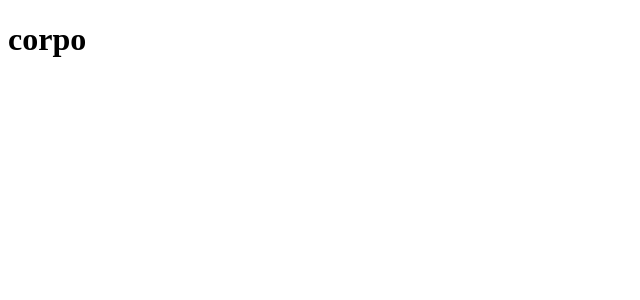
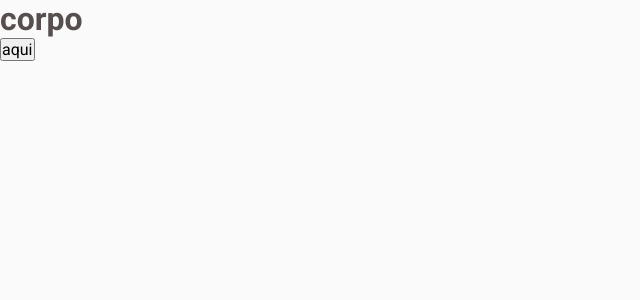
Before and after one commit to dkzord/coffee-delivery, a React (Vite) app: page / in a window 1280 px wide. Shown: the top 300 px of the page, without its empty margins (0-640 px from the left). Built offline with nearby package versions, Linux system fonts and the light colour scheme; the HTML template or start-up script is replaced by a standard one.

Commit message:
feat: theme default and global styles

```diff
--- a/index.html
+++ b/index.html
@@ -7,6 +7,7 @@
 
     <meta name="viewport" content="width=device-width, initial-scale=1.0" />
     <link href="https://fonts.googleapis.com/css2?family=Roboto:wght@400;700&display=swap" rel="stylesheet" />
+    <link href="https://fonts.googleapis.com/css2?family=Baloo+2:wght@700;800&family=Roboto:wght@400;700&display=swap" rel="stylesheet">
 
     <link rel="icon" type="image/png" href="./src/assets/favicon.ico">
     <title>Coffee Delivery</title>
--- a/package.json
+++ b/package.json
@@ -10,8 +10,10 @@
     "preview": "vite preview"
   },
   "dependencies": {
+    "@phosphor-icons/react": "^2.0.15",
     "react": "^18.2.0",
-    "react-dom": "^18.2.0"
+    "react-dom": "^18.2.0",
+    "styled-components": "^6.1.6"
   },
   "devDependencies": {
     "@rocketseat/eslint-config": "^2.1.0",
--- a/src/App.tsx
+++ b/src/App.tsx
@@ -1,8 +1,14 @@
+import { GlobalStyles } from './styles/global'
+import { ThemeProvider } from 'styled-components'
+import { defaultTheme } from './styles/themes/default'
+
 function App() {
   return (
-    <>
+    <ThemeProvider theme={defaultTheme}>
+      <GlobalStyles />
       <h1>corpo</h1>
-    </>
+      <button>aqui</button>
+    </ThemeProvider>
   )
 }
 
--- /dev/null
+++ b/src/styles/global.ts
@@ -0,0 +1,28 @@
+import { createGlobalStyle } from 'styled-components'
+
+export const GlobalStyles = createGlobalStyle`
+  * {
+    margin: 0;
+    padding: 0;
+    box-sizing: border-box;
+  }
+
+  :focus {
+    outline: none;
+    /* box-shadow: 0 0 0 2px ${(props) => props.theme['green-500']}; */
+  }
+
+  body {
+    background-color: ${(props) => props.theme.color.base.background};
+    color: ${(props) => props.theme.color.base.text};
+    -webkit-font-smoothing: antialiased;
+  }
+
+  body, input, textarea, button {
+    font: 400 1rem 'Roboto', sans-serif;
+  }
+
+  button, textarea, input {
+    cursor: pointer;
+  }
+`
--- /dev/null
+++ b/src/styles/themes/default.ts
@@ -0,0 +1,61 @@
+export const defaultTheme = {
+  color: {
+    yellow: '#DBAC2C',
+    yellowDark: '#C47F17',
+    yellowLight: '#F1E9C9',
+    purple: '#8047F8',
+    purpleDark: '#4B2995',
+    purpleLight: '#EBE5F9',
+    base: {
+      title: '#272221',
+      subtitle: '#403937',
+      text: '#574F4D',
+      label: '#8D8686',
+      hover: '#D7D5D5',
+      button: '#E6E5E5',
+      input: '#EDEDED',
+      card: '#F3F2F2',
+      background: '#FAFAFA',
+      white: '#FFFFFF',
+    },
+  },
+  font: {
+    /* Config Baloo */
+    titleXL: '800 3rem/130% "Baloo 2", sans-serif',
+    titleL: '800 2rem/130% "Baloo 2", sans-serif',
+    titleM: '800 1.5rem/130% "Baloo 2", sans-serif',
+    titleS: '700 1.25rem/130% "Baloo 2", sans-serif',
+    titleXS: '700 1.125rem/130% "Baloo 2", sans-serif',
+
+    /* Config Roboto */
+    textLRegular: '400 1.25rem/130% "Roboto", sans-serif',
+    textLBold: '700 1.25rem/130% "Roboto", sans-serif',
+    textMRegular: '400 1rem/130% "Roboto", sans-serif',
+    textMBold: '700 1rem/130% "Roboto", sans-serif',
+    textS: '400 0.875rem/130% "Roboto", sans-serif',
+    textXS: '700 0.75rem/130% "Roboto", sans-serif',
+
+    tag: '700 0.625rem/130% "Roboto", sans-serif',
+    buttonG: '700 0.875rem/160% "Roboto", sans-serif',
+    buttonM: '400 0.75rem/160% "Roboto", sans-serif',
+  },
+
+  white: '#fff',
+
+  'gray-100': '#E1E1E6',
+  'gray-300': '#C4C4CC',
+  'gray-400': '#8D8D99',
+  'gray-500': '#7C7C8A',
+  'gray-600': '#323238',
+  'gray-700': '#29292E',
+  'gray-800': '#202024',
+  'gray-900': '#121214',
+
+  'green-300': '#00B37E',
+  'green-500': '#00875F',
+  'green-700': '#015F43',
+
+  'red-300': '#F75A68',
+  'red-500': '#AB222E',
+  'red-700': '#7A1921',
+} as const
```
Also changed, not shown: src/@types/styled.d.ts (added, +8 -0 lines).
